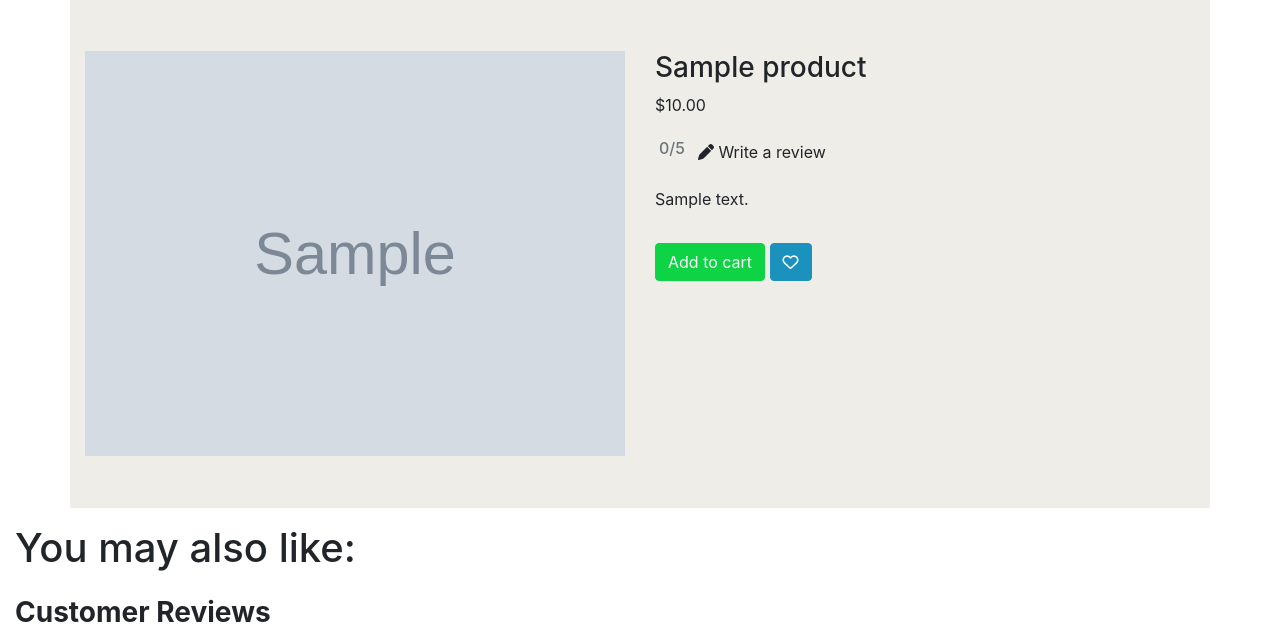
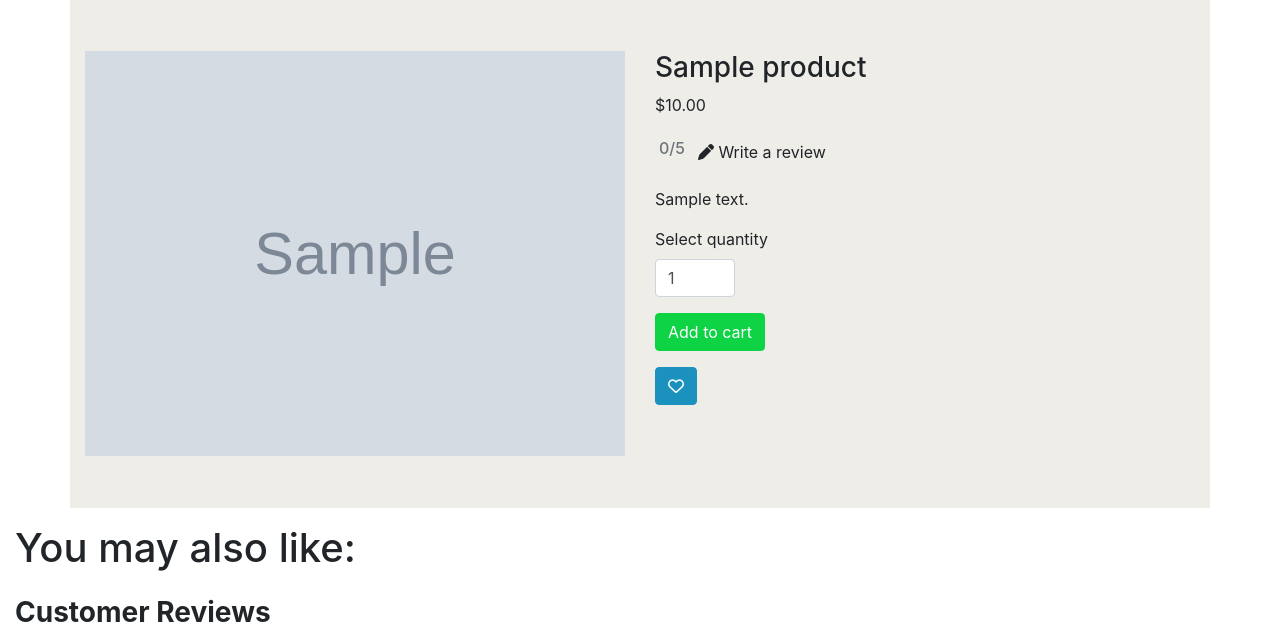
Before and after one commit to jalalk1244/nutshell, a Django app: page /products/1/ in a window 1280 px wide. Shown: the part 164-792 px from the top of the page. Run offline with Django 3.2, Linux system fonts and the light colour scheme; tables that the repository leaves empty hold one stand-in row (values such as "Sample post"); grey boxes marked "Sample" are stand-in pictures; some libraries are stand-ins or nearby versions.

Commit message:
Create a view to add items to the shopping cart

```diff
--- a/bag/urls.py
+++ b/bag/urls.py
@@ -4,4 +4,5 @@ from . import views
 
 urlpatterns = [
     path('', views.view_bag, name='bag'),
+    path('add/', views.add_to_bag, name='add_to_bag'),
 ]
--- a/products/templates/products/product_detail.html
+++ b/products/templates/products/product_detail.html
@@ -60,7 +60,15 @@
                         </div>
                     </div>
             {% else %}
-                    <a class="btn btn-green my-3" href="#">Add to cart</a>
+                    <form action="{% url 'add_to_bag' %}" method="POST">
+                        {% csrf_token %}
+                        <input type="hidden" name="product_id" value="{{ product.id }}">
+                        <div>
+                            <label for="quantity">Select quantity</label>
+                            <input class="form-control" type="number" name="quantity" id="quantity" min="1" max="99">
+                        </div>
+                        <button class="btn btn-green my-3" type="submit">Add to cart</button>
+                    </form>
                     {% if is_wished_product == 0 %}
                         <a href="{% url 'add_to_wishlist' product.id %}" title="Add to wishlist" class="btn wishlist-btn">
                             <i class="fa-regular fa-heart"></i>
@@ -123,7 +131,7 @@
                         </div>
 
                     {% else %}
-                        <a class="btn btn-green my-3" href="#">Add to cart</a>
+                        <a class="btn btn-green my-3" href="{% url 'product_detail' product.id %}">Add to cart</a>
                     {% endif %}
                 </div>
             </div>
@@ -169,3 +177,11 @@
     </div>
   </section>
 {% endblock %}
+
+{% block postload_js %}
+  <script>
+    window.onload = () => {
+        document.getElementById("quantity").defaultValue = 1;
+    }
+  </script>
+{% endblock %}
--- a/products/templates/products/products.html
+++ b/products/templates/products/products.html
@@ -94,7 +94,7 @@
                         </div>
                     </div>
                     {% else %}
-                    <a class="btn btn-green my-3" href="#">Add to cart</a>
+                    <a class="btn btn-green my-3" href="{% url 'product_detail' product.id %}">Add to cart</a>
                     {% endif %}
                 </div>
             </div>
--- a/static/css/base.css
+++ b/static/css/base.css
@@ -118,6 +118,10 @@ img {
     color: #0dd345;
 }
 
+#quantity {
+    max-width: 80px;
+}
+
 /* -------------------------------------- Accounts */
 .h-70vh {
     height: 70vh;
--- a/templates/base.html
+++ b/templates/base.html
@@ -234,4 +234,7 @@
       </footer>
       <script src="{% static 'scripts/base_script.js' %}"></script>
 </body>
+
+{% block postload_js %}
+{% endblock %}
 </html>
```
Also changed, not shown: bag/views.py (+23 -6 lines).
